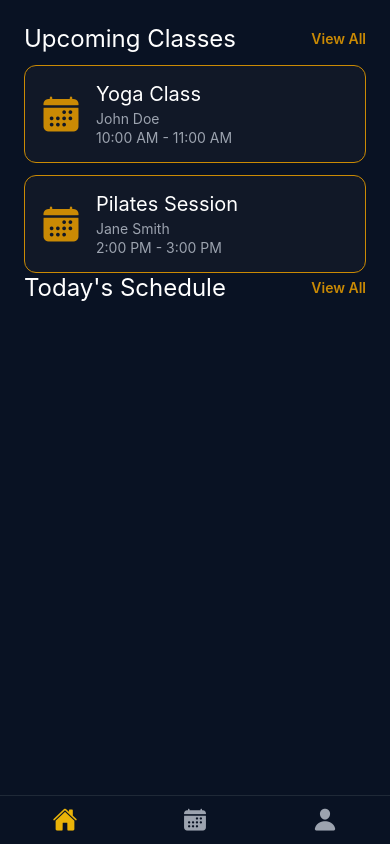
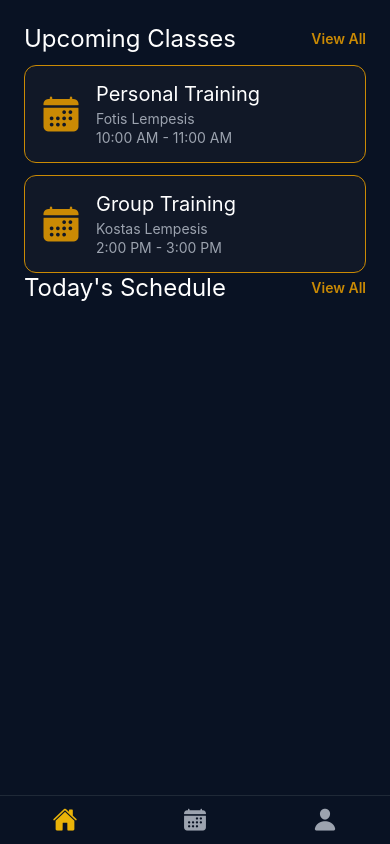
Before and after one commit to sppat/TheCor, a React Native app in the folder TheCor.UI/: screen /Home in a window 390 px wide. Built offline with nearby package versions, Linux system fonts and the light colour scheme.

Commit message:
Refactor dummy classes

```diff
--- a/TheCor.UI/screens/HomeScreen.js
+++ b/TheCor.UI/screens/HomeScreen.js
@@ -6,16 +6,16 @@ import spacing from '../constants/spacing';
 
 const UPCOMING_CLASSES = [
 	{
-		id: 'yoga-1',
-		className: 'Yoga Class',
+		id: 'personal-training',
+		className: 'Personal Training',
 		classDateTime: '10:00 AM - 11:00 AM',
-		instructorName: 'John Doe',
+		instructorName: 'Fotis Lempesis',
 	},
 	{
-		id: 'pilates-1',
-		className: 'Pilates Session',
+		id: 'group-training',
+		className: 'Group Training',
 		classDateTime: '2:00 PM - 3:00 PM',
-		instructorName: 'Jane Smith',
+		instructorName: 'Kostas Lempesis',
 	}
 ];
 
```
